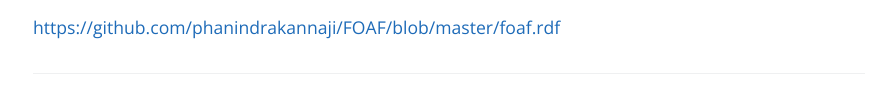
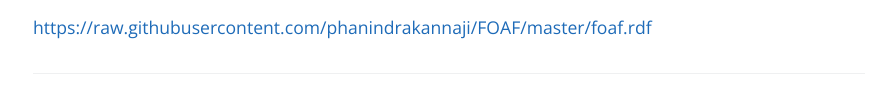
Before and after one commit to phanindrakannaji/FOAF, a plain HTML site: page index.html in a window 1280 px wide. Shown: the part 1264-1369 px from the top of the page, without its empty margins (191-1087 px from the left). Drawn offline with nearby package versions, Linux system fonts and the light colour scheme.

```diff
--- a/index.html
+++ b/index.html
@@ -44,7 +44,7 @@
 
 <p>Having trouble with Pages? Check out our <a href="https://help.github.com/pages">documentation</a> or <a href="https://github.com/contact">contact support</a> and we’ll help you sort it out.</p>
 
-<p><a href="https://github.com/phanindrakannaji/FOAF/blob/master/foaf.rdf">https://github.com/phanindrakannaji/FOAF/blob/master/foaf.rdf</a></p>
+<p><a href="https://raw.githubusercontent.com/phanindrakannaji/FOAF/master/foaf.rdf">https://raw.githubusercontent.com/phanindrakannaji/FOAF/master/foaf.rdf</a></p>
 
       <footer class="site-footer">
         <span class="site-footer-owner"><a href="https://github.com/phanindrakannaji/FOAF">Foaf</a> is maintained by <a href="https://github.com/phanindrakannaji">phanindrakannaji</a>.</span>
```
Also changed, not shown: params.json (+1 -1 lines).
